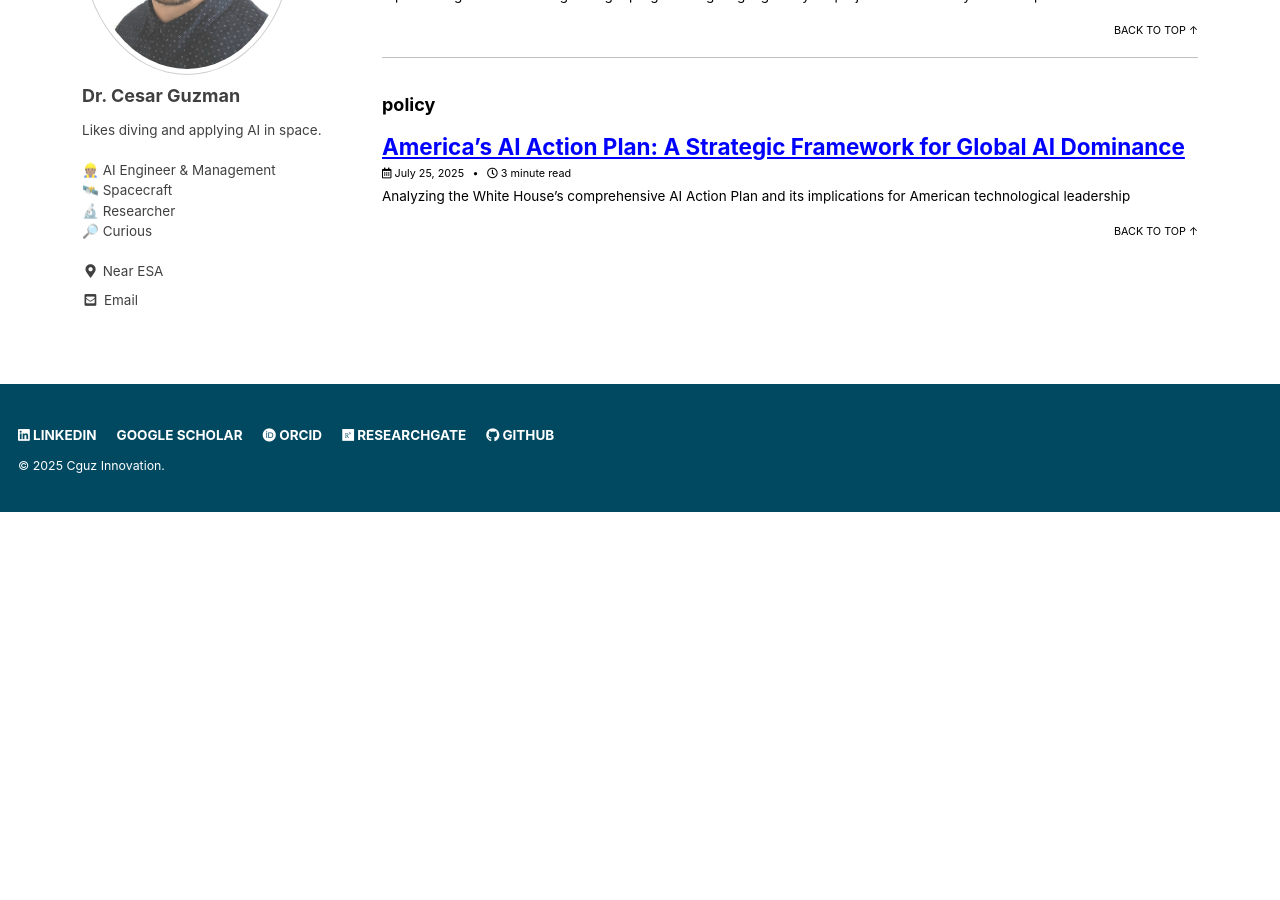
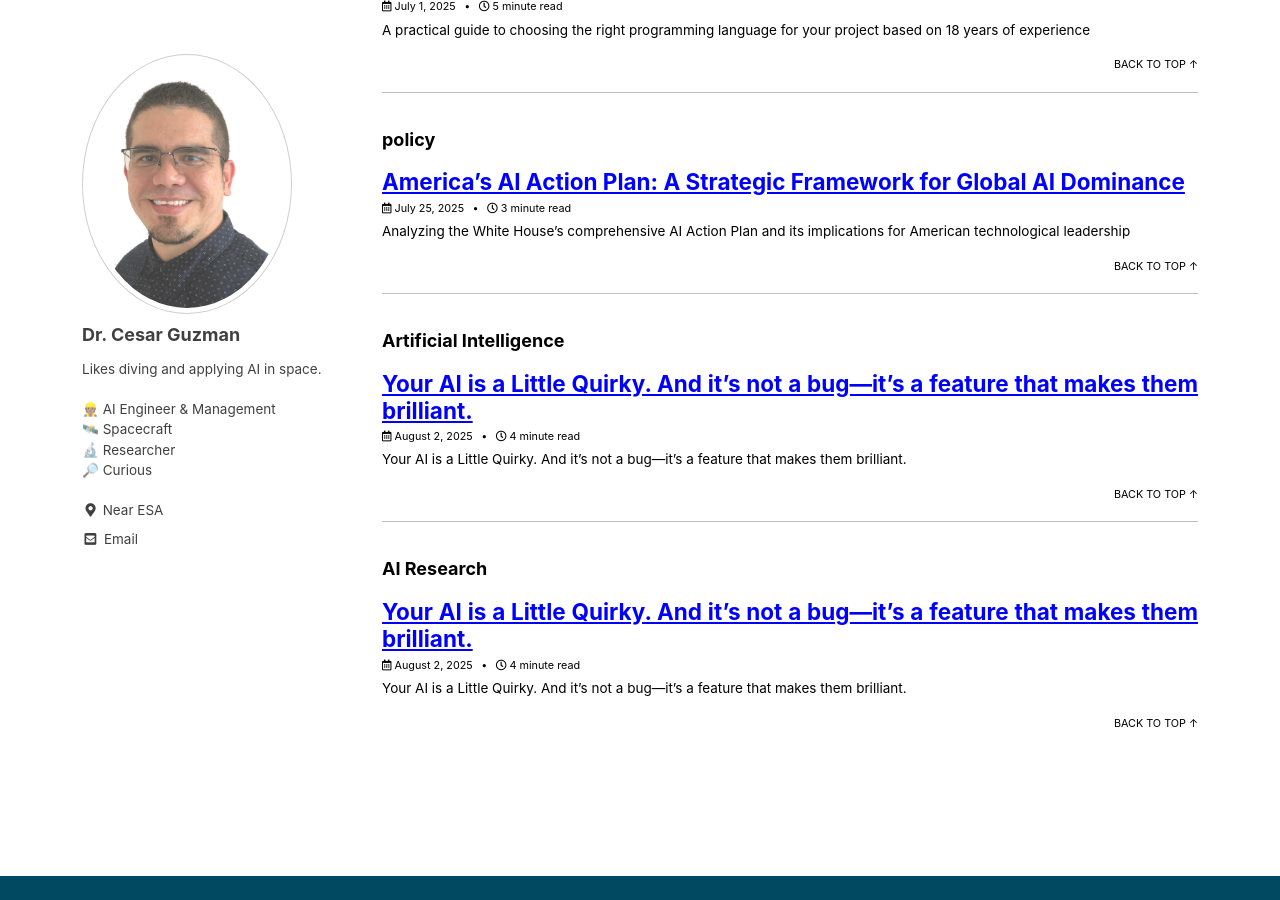
Before and after one commit to cguz/cguz.github.io, a Jekyll site: the page built from site/_pages/categories.md, in a window 1280 px wide and 900 px high, scrolled down 2168 px. Built offline with Jekyll 4.4.1, drawn with Linux system fonts in a browser that asks for light colours; cached includes are drawn as plain includes; before the commit the page ends 2680 px from its top, so only the background shows below that; some of the changed lines change nothing that is shown; some of the changed text lies outside the part shown.

Commit message:
Article AI is a litle quirky

```diff
--- /dev/null
+++ b/site/_posts/2025-08-02-your-ai-is-a-little-quirky.md
@@ -0,0 +1,60 @@
+---
+title: "Your AI is a Little Quirky. And it’s not a bug—it’s a feature that makes them brilliant."
+date: 2025-08-02
+categories: [Artificial Intelligence, AI Research]
+tags: [LLMs, Transformers, Bayesian Reasoning, Prompt Engineering, Chain-of-Thought, AI Theory, Order Sensitivity]
+excerpt: "Your AI is a Little Quirky. And it’s not a bug—it’s a feature that makes them brilliant."
+---
+
+We feed ChatGPT (LLMs) information, and they process it with cold, hard logic, like a digital Sherlock Holmes piecing together clues.
+
+For a long time, the leading theory was that LLMs were behaving like "Bayesian" reasoners—a fancy term for an ideal thinker who constantly updates their beliefs as new evidence comes in. It’s the gold standard of rational thought.
+
+Then, a new paper, “LLMs are Bayesian, In Expectation, Not in Realization”, threw a wrench in the works. They discovered something unsettling: LLMs have a weird quirk. If you give them a set of facts in one order, they might give you a slightly different answer than if you give them the exact same facts in a different order.
+
+For a true Bayesian reasoner, this is a cardinal sin. The order of the clues shouldn't matter.
+
+Finding a muddy footprint and then a dropped glove should lead a detective to the same conclusion as finding the glove and then the footprint.
+
+![alt text](/assets/images/gloves.png)
+
+This discovery sent a shiver through the AI community. Was the incredible reasoning power of LLMs just a clever illusion? Were they fundamentally flawed?
+
+No, they’re not flawed. They’re just not playing by our old rules.
+
+# The paradox of the shuffled clues
+
+The problem researchers found is a violation of something called the "martingale property." At its heart, it’s a test of consistency. If you’re learning about a topic—say, trying to predict whether a coin is fair by observing a series of flips (Heads, Tails, Heads) — your best guess should only depend on the tally of heads and tails, not the order in which they appeared. But LLMs failed this test. Shuffling the in-context examples in a prompt could subtly change their final prediction. This was a direct contradiction of the popular "LLMs are Bayesian" theory.
+
+So, how can they be so smart and so flawed at the same time?
+
+The authors resolve this paradox with a beautifully simple insight: Transformers, the architecture behind LLMs, were never designed to ignore order. In fact, they’re built to obsess over it. Every word you feed into a transformer gets a "positional encoding" — think of it as a seat number in a theater.
+
+The model knows that "dog bites man" is fundamentally different from "man bites dog" precisely because it tracks the position of each word. This architectural feature, essential for understanding language, is what causes the "quirk."
+
+The paper proves that LLMs aren't trying to be perfect Bayesian reasoners in every single instance. Instead, they are optimized to be brilliant on average, across all possible orderings of the data. They are "Bayesian in expectation."
+
+It's a trade-off. They sacrifice perfect, rigid consistency for incredible efficiency and a deep understanding of sequential information. This quirk isn't a bug; it's a core feature of their intelligence.
+
+# From deep theory to your keyboard
+
+This discovery isn't just for academics. It has profound, practical implications for how we use and build AI systems. The paper hands us a new user manual for getting the best out of our AI assistants.
+
+Here are two game-changing takeaways:
+
+- Since we know LLMs are sensitive to order, we can exploit that. If you need a highly reliable or calibrated answer for a critical task, don't just ask once. Ask the same prompt a few times, but shuffle the examples or facts you provide. By averaging the AI's responses, you cancel out the positional quirks and get a much more stable and trustworthy result. The paper shows this simple trick can dramatically reduce the variance in predictions.
+
+- You've probably heard of "chain-of-thought" (CoT) prompting, where you ask the model to "think step-by-step." This makes it much smarter at complex reasoning but comes at a literal cost—every "thinking" token costs money and time. So, how much thought is enough? Too little, and the answer is wrong. Too much, and you're wasting money. For the first time, this paper provides a closed-form formula to calculate the optimal chain-of-thought length. It balances the benefit of more reasoning against the cost, telling you exactly how many steps are "just right." For businesses using LLMs at scale, this could save millions.
+
+# A new kind of intelligence
+
+This research fundamentally reframes our understanding of LLMs. We’ve been trying to fit these new minds into old boxes, expecting them to behave like the idealized logicians from our textbooks. But they don't. They are something new.
+
+They show us that intelligence doesn't have to be perfectly rigid or consistent to be powerful. Their brand of reasoning—messy, a little quirky, but stunningly effective on average—might be a more efficient path to cognition.
+
+So the next time your AI seems a little inconsistent, don't worry that it's broken. It's just being itself: a new kind of thinker that’s brilliant, not in spite of its quirks, but because of them. And we’re just beginning to understand the profound implications of that.
+
+---
+
+*Read the full paper [LLMs are Bayesian, In Expectation, Not in Realization](https://arxiv.org/pdf/2507.11768).*
+*Working on space AI systems or have thoughts on autonomous space operations? I'd love to hear about your experiences and ideas. Feel free to reach out at [cguzwork@cguz.org](mailto:cguzwork@cguz.org).*
```
Also changed, not shown: site/_posts/2025-07-25-americas-ai-action-plan-analysis copy.md (renamed from site/_posts/2025-07-25-americas-ai-action-plan-analysis.md, +0 -1 lines), site/assets/images/ai-space-applications.svg (deleted), 1 other file.
